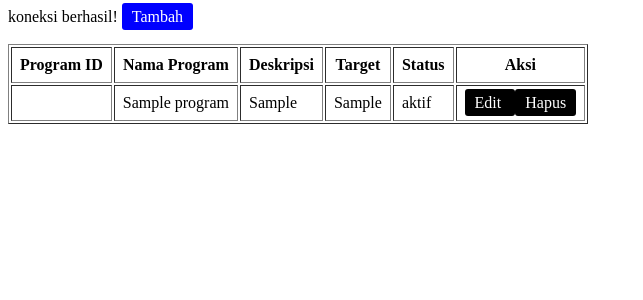
After one commit to fashyonn/sigma, a PHP site: page /adminProgram.php in a window 1280 px wide. The commit adds this page. Shown: the top 300 px of the page, without its empty margins (0-643 px from the left). Run offline with PHP 8.4, Linux system fonts and the light colour scheme; tables that the repository leaves empty or names only in its code hold one stand-in row (values such as "Sample post"); data that the repository does not hold is empty.

Commit message:
rename and add campaign

```diff
--- /dev/null
+++ b/adminProgram.php
@@ -0,0 +1,87 @@
+<?php
+include "koneksi.php";
+	$query = mysqli_query($connect, "SELECT * from program");
+	if (isset($_GET['aksi']) && $_GET['aksi'] == 'tambahProgram') {
+	    mysqli_query($connect, "INSERT INTO program(nama, deskripsi, target, status) VALUES ('{$_POST['nama']}','{$_POST['deskripsi']}','{$_POST['target']}','{$_POST['status']}')");
+	    header("Location: adminProgram.php");
+	    exit;
+	}
+	if (isset($_GET['aksi']) && $_GET['aksi'] == 'simpanProgram') {
+	    $id = $_GET['id'];
+	    mysqli_query($connect, "UPDATE program SET nama='{$_POST['nama']}', deskripsi='{$_POST['deskripsi']}', target='{$_POST['target']}', status='{$_POST['status']}' where programID = '$id'");
+	    header("Location: adminProgram.php");
+	    exit;
+	}
+	if (isset($_GET['aksi']) && $_GET['aksi'] == 'hapus'){
+	    $id = $_GET['id'];
+	    mysqli_query($connect, "DELETE FROM program WHERE programID = '$id'");
+	    header("Location: adminProgram.php");
+	    exit;
+	}
+?>
+    <?php if(isset($_GET['aksi'])&& $_GET['aksi'] == 'inputProgram'):?>
+	    <form action="adminProgram.php?aksi=tambahProgram" method="POST">
+	    	<input type="text" name="nama" placeholder="nama"><br>
+	    	<input type="text" name="deskripsi" placeholder="deskripsi"><br>
+	    	<input type="number" name="target" placeholder="nominal"><br>
+	    	<select name="status">
+	    		<option value="aktif">Aktif</option>
+	    		<option value="nonaktif">Nonaktif</option>
+	    	</select><br>
+	    	<button type="submit">Submit</button>
+	    </form>
+
+
+    <?php elseif(isset($_GET['aksi'])&& $_GET['aksi'] == 'editProgram'):
+		$id = $_GET['id'];
+		$queryProgram = mysqli_query($connect, "SELECT * from program where programID = '$id'");
+		$program = mysqli_fetch_assoc($queryProgram); ?>
+	    <form action="adminProgram.php?aksi=simpanProgram&id=<?=$program['programID']?>" method="POST">
+	    	<input type="text" name="nama" value="<?=$program['nama']?>"><br>
+	    	<input type="text" name="deskripsi" value="<?=$program['deskripsi']?>"><br>
+	    	<input type="number" name="target" value="<?=$program['target']?>"><br>
+	    	<select name="status">
+	    		<option value="aktif" <?=($program['status'] == 'aktif')? 'selected': ''?>>Aktif</option>
+	    		<option value="nonaktif" <?=($program['status'] == 'nonaktif')? 'selected': ''?>>Nonaktif</option>
+	    	</select><br>
+	    	<button type="submit">Submit</button>
+	    </form>
+
+
+	<?php else: ?>
+		<a href="adminProgram.php?aksi=inputProgram"
+		     style="padding: 5px 10px; background: blue; color: white; text-decoration: none; border-radius: 3px;">
+		     Tambah
+		</a><br> <br>
+		<table border="1" cellpadding="8">
+			<tr>
+				<th>Program ID</th>
+				<th>Nama Program</th>
+				<th>Deskripsi</th>
+				<th>Target</th>
+				<th>Status</th>
+				<th>Aksi</th>
+			</tr>
+			<?php while ($data=mysqli_fetch_assoc($query)) { ?>
+				<tr>
+					<td><?=$data['programID']?></td>
+					<td><?=$data['nama']?></td>
+					<td><?=$data['deskripsi']?></td>
+					<td><?=$data['target']?></td>
+					<td><?=$data['status']?></td>
+					<td>
+		                    <a href="adminProgram.php?aksi=editProgram&id=<?=$data['programID']?>"
+		                       style="padding: 5px 10px; background: black; color: white; text-decoration: none; border-radius: 3px;">
+		                       Edit
+		                    </a>
+		                    <a href="adminProgram.php?aksi=hapus&id=<?=$data['programID']?>"
+		                       onclick="return confirm('Hapus record ini?')"
+		                       style="padding: 5px 10px; background: black; color: white; text-decoration: none; border-radius: 3px;">
+		                       Hapus
+		                    </a>
+					</td>
+				</tr>
+			<?php } ?>
+		</table>
+
+<?php endif;?>
```
Also changed, not shown: adminKas.php (renamed from laporanKas.php, +33 -18 lines), adminUser.php (renamed from manajemenUser.php, +8 -8 lines), adminVerifikasi.php (renamed from verifikasi.php, +11 -8 lines), index.php (+5 -4 lines), input.php (deleted, +0 -10 lines), kas.php (+6 -5 lines).
